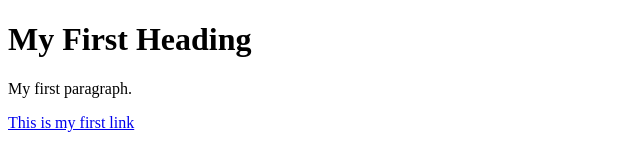
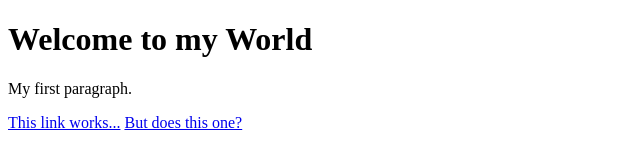
Before and after one commit to Toast-Masterr/web_test, a plain HTML site: page index.html in a window 1280 px wide. Shown: the whole page, without its empty margins (0-640 px from the left). Drawn offline with Linux system fonts and the light colour scheme.

Commit message:
Link Test

```diff
--- a/index.html
+++ b/index.html
@@ -7,11 +7,12 @@
 </head>
 <body>
 
-<h1>My First Heading</h1>
+<h1>Welcome to my World</h1>
 
 <p>My first paragraph.</p>
 
-<a href="https://toast-masterr.github.io/web_test/first_page">This is my first link</a>
+<a href="https://toast-masterr.github.io/web_test/first_page">This link works...</a>
+<a href="first_page">But does this one?</a>
 
 </body>
 </html>
```
